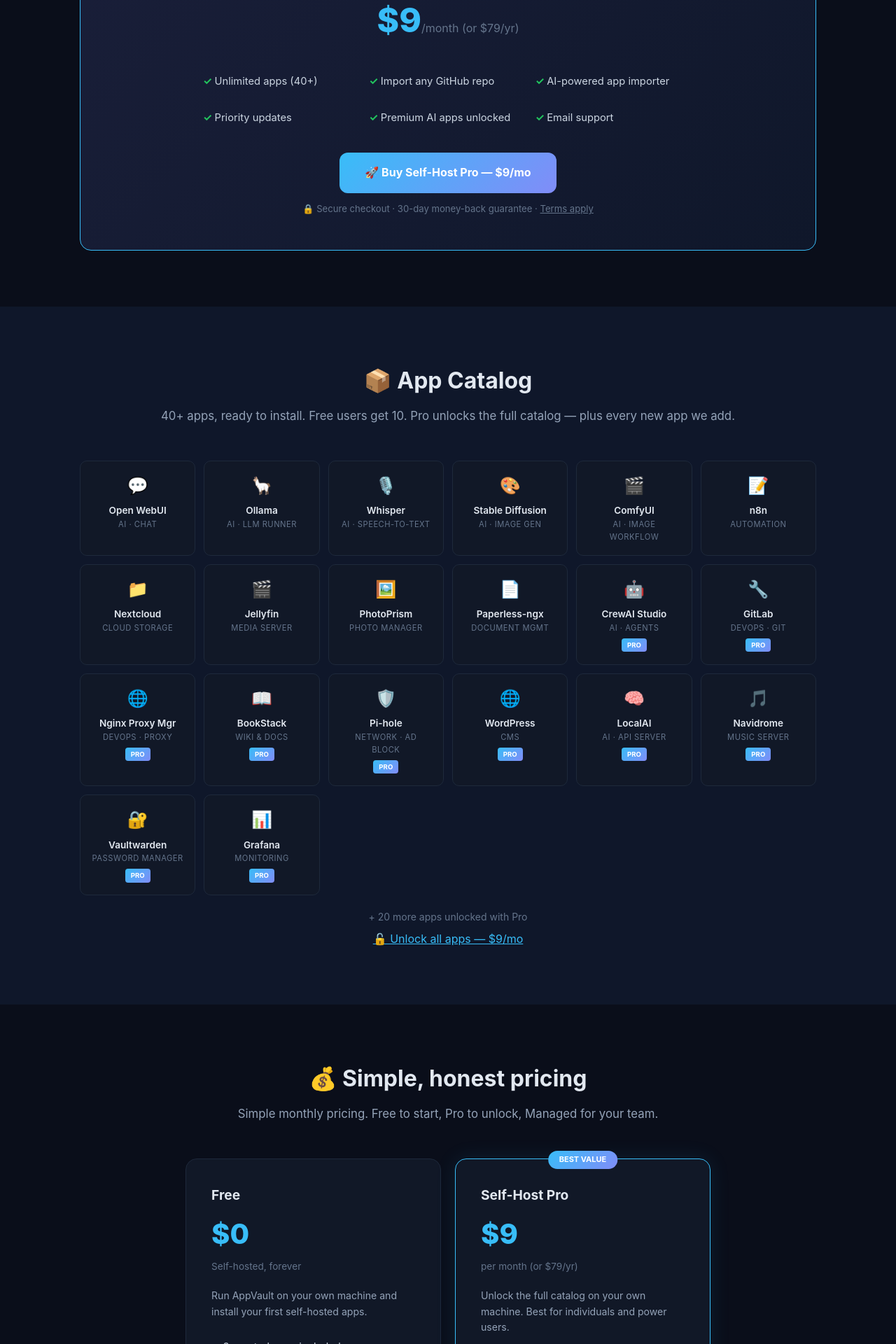
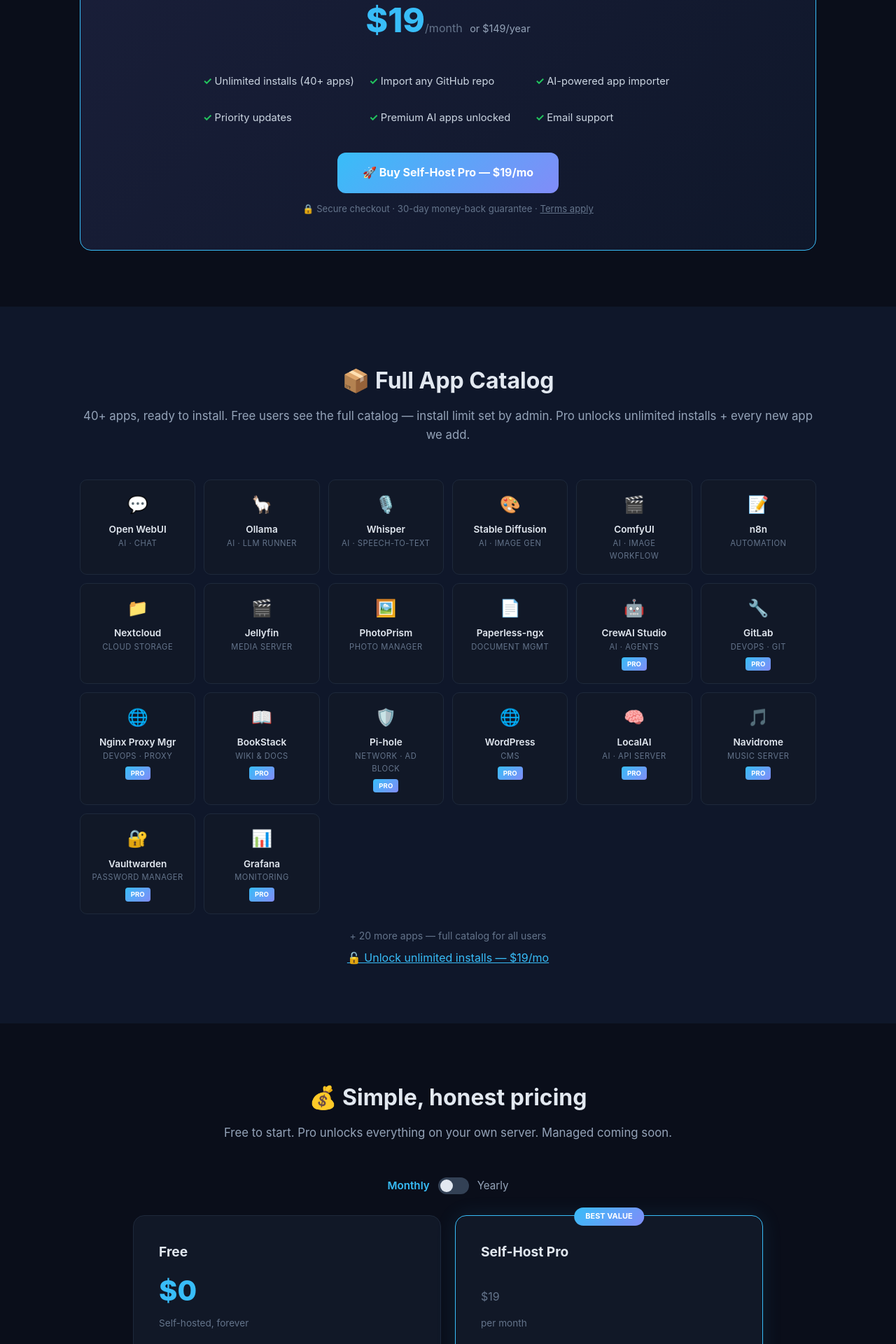
Before and after one commit to Sectutor/appvault-cloud, a FastAPI app: page /pricing in a window 1280 px wide. Shown: the part 2600-4520 px from the top of the page at 70% size. Run offline with FastAPI, Linux system fonts and the light colour scheme; parts of the project's set-up code (start-up, migrations or seed data) failed here and were passed over; some libraries are stand-ins or nearby versions.

Commit message:
pricing: $19/mo + $149/yr, monthly/annual toggle, checkout wiring

```diff
--- a/main.py
+++ b/main.py
@@ -885,8 +885,10 @@
 STRIPE_SECRET_KEY = os.getenv("STRIPE_SECRET_KEY", "")
 STRIPE_WEBHOOK_SECRET = os.getenv("STRIPE_WEBHOOK_SECRET", "")
 DOMAIN = os.getenv("DOMAIN", "appvault.airepoindex.com")
+STRIPE_PRICE_PRO = os.getenv("STRIPE_PRICE_PRO", "price_xxx_pro")
+STRIPE_PRICE_PRO_YEARLY = os.getenv("STRIPE_PRICE_PRO_YEARLY", "price_xxx_pro_yearly")
+# Starter/Power tiers deprecated — kept for backward compat (not in checkout)
 STRIPE_PRICE_STARTER = os.getenv("STRIPE_PRICE_STARTER", "price_xxx_starter")
-STRIPE_PRICE_PRO = os.getenv("STRIPE_PRICE_PRO", "price_xxx_pro")
 STRIPE_PRICE_POWER = os.getenv("STRIPE_PRICE_POWER", "price_xxx_power")
 SMTP_HOST = os.getenv("SMTP_HOST", "")
 SMTP_PORT = int(os.getenv("SMTP_PORT", "587"))
@@ -1209,39 +1211,49 @@
 
 @app.post("/api/checkout")
 async def create_checkout(request: Request):
-    """Create Stripe Checkout session."""
+    """Create Stripe Checkout session. Tiers: pro (monthly/yearly)."""
     import stripe
     stripe.api_key = STRIPE_SECRET_KEY
     body = await request.json()
-    tier = body.get("tier", "starter")
+    tier = body.get("tier", "pro")
+    billing = body.get("billing", "monthly")  # monthly | yearly
     email = body.get("email")
     if not email:
         raise HTTPException(status_code=400, detail="email is required")
-    prices = {"starter": STRIPE_PRICE_STARTER, "pro": STRIPE_PRICE_PRO, "power": STRIPE_PRICE_POWER}
-    price_id = prices.get(tier, prices["starter"])
+
+    # Resolve price: only "pro" tier is purchasable; yearly uses annual price
+    if tier == "pro" and billing == "yearly":
+        price_id = STRIPE_PRICE_PRO_YEARLY
+    elif tier == "pro":
+        price_id = STRIPE_PRICE_PRO
+    else:
+        # Legacy tiers (starter/power) are deprecated — route to pro monthly
+        price_id = STRIPE_PRICE_PRO
+
     if not price_id or price_id.startswith("price_xxx"):
         raise HTTPException(status_code=503, detail="Checkout not configured yet (missing Stripe price)")
 
     instance_id = str(uuid.uuid4())
     db = get_db()
-    db.execute("INSERT INTO instances (id, email, tier, status) VALUES (?, ?, ?, 'pending')", (instance_id, email, tier))
+    db.execute("INSERT INTO instances (id, email, tier, status) VALUES (?, ?, ?, 'pending')",
+               (instance_id, email, f"{tier}-{billing}"))
     db.commit()
     db.close()
 
     try:
         session = stripe.checkout.Session.create(
             payment_method_types=["card"],
-            line_items=[{"price": prices[tier], "quantity": 1}],
+            line_items=[{"price": price_id, "quantity": 1}],
             mode="subscription",
             success_url=f"https://{DOMAIN}/dashboard",
             cancel_url=f"https://{DOMAIN}",
             customer_email=email,
-            metadata={"instance_id": instance_id, "tier": tier, "email": email},
+            metadata={"instance_id": instance_id, "tier": tier, "billing": billing, "email": email},
         )
     except Exception as e:
         print(f"[stripe] Checkout session creation failed: {e}", flush=True)
         raise HTTPException(status_code=500, detail=f"Checkout session creation failed: {str(e)}")
-    _audit("checkout.created", f"{tier} {email}")
+    _audit("checkout.created", f"{tier}-{billing} {email}")
     return JSONResponse({"url": session.url})
 
 @app.get("/api/status/{instance_id}")
--- a/templates/landing.html
+++ b/templates/landing.html
@@ -96,7 +96,7 @@
         .app-tag .pro-badge { display: inline-block; padding: 2px 8px; border-radius: 4px; background: linear-gradient(135deg, #38bdf8, #818cf8); color: #fff; font-size: 0.6rem; font-weight: 700; margin-top: 4px; }
 
         /* Pricing Tables */
-        .pricing-grid { display: grid; grid-template-columns: repeat(auto-fit, minmax(300px, 1fr)); gap: 20px; max-width: 750px; margin: 0 auto; }
+        .pricing-grid { display: grid; grid-template-columns: repeat(auto-fit, minmax(300px, 1fr)); gap: 20px; max-width: 900px; margin: 0 auto; }
         .plan { background: #111827; border: 1px solid #1e293b; border-radius: 16px; padding: 36px; text-align: left; }
         .plan.featured { border-color: #38bdf8; box-shadow: 0 0 30px rgba(56,189,248,0.1); position: relative; }
         .plan.featured .badge { position: absolute; top: -12px; left: 50%; transform: translateX(-50%); background: linear-gradient(135deg, #38bdf8, #818cf8); padding: 4px 16px; border-radius: 20px; font-size: 11px; font-weight: 700; color: #fff; }
@@ -110,6 +110,17 @@
         .plan ul li.disabled { color: #475569; }
         .plan ul li.disabled:before { content: '✗ '; color: #ef4444; }
         .plan .btn { width: 100%; text-align: center; margin-top: 16px; }
+
+        /* Billing toggle */
+        .billing-toggle { display: flex; align-items: center; justify-content: center; gap: 12px; margin-bottom: 30px; font-size: 0.95rem; color: #94a3b8; }
+        .billing-toggle .switch { position: relative; width: 44px; height: 24px; background: #334155; border-radius: 12px; cursor: pointer; transition: background 0.2s; }
+        .billing-toggle .switch::after { content: ''; position: absolute; top: 3px; left: 3px; width: 18px; height: 18px; background: #e2e8f0; border-radius: 50%; transition: transform 0.2s; }
+        .billing-toggle .switch.active { background: #38bdf8; }
+        .billing-toggle .switch.active::after { transform: translateX(20px); }
+        .billing-toggle .save { color: #22c55e; font-weight: 600; font-size: 0.85rem; }
+        .price-monthly, .price-yearly { transition: opacity 0.2s; }
+        .hidden { display: none !important; }
+        .billing-label.active-label { color: #38bdf8; font-weight: 600; }
 
         /* Testimonials */
         .testimonials { display: grid; grid-template-columns: repeat(auto-fit, minmax(300px, 1fr)); gap: 20px; }
@@ -183,7 +194,7 @@
       <strong>Windows (PowerShell):</strong> PS&gt; irm https://raw.githubusercontent.com/Sectutor/appvault-agent/main/install.ps1 | iex<br>
       <strong>macOS / Linux:</strong> $ bash -c "$(curl -fsSL https://raw.githubusercontent.com/Sectutor/appvault-agent/main/install.sh)"
     </div>
-    <p style="font-size:13px;color:#64748b;margin-bottom:20px;">Installs Docker automatically (~600 MB first run). Works on Windows, Mac & Linux. Everything stays up to date. After installing, apply your license key (Settings &rarr; License) to unlock the full catalog.</p>
+    <p style="font-size:13px;color:#64748b;margin-bottom:20px;">Installs Docker automatically (~600 MB first run). Works on Windows, Mac & Linux. Everything stays up to date. After installing, apply your license key (Settings &rarr; License) to unlock unlimited installs.</p>
     <div class="stats">
         <span>⭐ <strong>4.9/5</strong> rating</span>
         <span>👥 <strong>2,400+</strong> installs</span>
@@ -249,7 +260,7 @@
             <div class="step">
                 <div class="num">3</div>
                 <h3>Browse the app store</h3>
-                <p>Open AppVault and browse 40+ AI tools. Free users get 10. Upgrade to Pro to unlock all.</p>
+                <p>Open AppVault and browse 40+ apps. Free users see the full catalog. Upgrade to Pro for unlimited installs.</p>
             </div>
             <div class="step">
                 <div class="num">4</div>
@@ -264,17 +275,17 @@
     <div class="container">
         <div class="pro-banner">
             <h2>🔓 Unlock Everything with Pro</h2>
-            <p class="section-sub">AppVault Self-Host Pro — On your own machine, full catalog. Simple $9/month subscription.</p>
-            <div class="price">$9<span>/month (or $79/yr)</span></div>
+            <p class="section-sub">AppVault Self-Host Pro — On your own machine, full catalog. Per-server subscription.</p>
+            <div class="price">$19<span>/month</span> <span style="font-size:0.9rem;color:#94a3b8;">or $149/year</span></div>
             <ul class="features-list">
-                <li>Unlimited apps (40+)</li>
+                <li>Unlimited installs (40+ apps)</li>
                 <li>Import any GitHub repo</li>
                 <li>AI-powered app importer</li>
                 <li>Priority updates</li>
                 <li>Premium AI apps unlocked</li>
                 <li>Email support</li>
             </ul>
-            <a href="#pricing" class="btn-primary">🚀 Buy Self-Host Pro — $9/mo</a>
+            <a href="#pricing" class="btn-primary">🚀 Buy Self-Host Pro — $19/mo</a>
             <p class="fineprint">🔒 Secure checkout · 30-day money-back guarantee · <a href="#" style="color:#64748b;">Terms apply</a></p>
         </div>
     </div>
@@ -282,8 +293,8 @@
 
 <section id="apps" style="background:#0f172a;">
     <div class="container">
-        <h2>📦 App Catalog</h2>
-        <p class="section-sub">40+ apps, ready to install. Free users get 10. Pro unlocks the full catalog — plus every new app we add.</p>
+        <h2>📦 Full App Catalog</h2>
+        <p class="section-sub">40+ apps, ready to install. Free users see the full catalog — install limit set by admin. Pro unlocks unlimited installs + every new app we add.</p>
         <div class="apps-grid">
             <div class="app-tag"><div class="emoji">💬</div><div class="name">Open WebUI</div><div class="cat">AI · Chat</div></div>
             <div class="app-tag"><div class="emoji">🦙</div><div class="name">Ollama</div><div class="cat">AI · LLM runner</div></div>
@@ -306,93 +317,74 @@
             <div class="app-tag"><div class="emoji">🔐</div><div class="name">Vaultwarden</div><div class="cat">Password manager</div><div class="pro-badge">PRO</div></div>
             <div class="app-tag"><div class="emoji">📊</div><div class="name">Grafana</div><div class="cat">Monitoring</div><div class="pro-badge">PRO</div></div>
         </div>
-        <p style="text-align:center;margin-top:20px;color:#64748b;font-size:14px;">+ 20 more apps unlocked with Pro</p>
-        <p style="text-align:center;margin-top:8px;"><a href="#pricing" style="color:#38bdf8;">🔓 Unlock all apps — $9/mo</a></p>
+        <p style="text-align:center;margin-top:20px;color:#64748b;font-size:14px;">+ 20 more apps — full catalog for all users</p>
+        <p style="text-align:center;margin-top:8px;"><a href="#pricing" style="color:#38bdf8;">🔓 Unlock unlimited installs — $19/mo</a></p>
     </div>
 </section>
 
 <section id="pricing">
     <div class="container">
         <h2>💰 Simple, honest pricing</h2>
-        <p class="section-sub">Simple monthly pricing. Free to start, Pro to unlock, Managed for your team.</p>
+        <p class="section-sub">Free to start. Pro unlocks everything on your own server. Managed coming soon.</p>
+        <div class="billing-toggle">
+            <span class="billing-label monthly active-label">Monthly</span>
+            <div class="switch" id="billingSwitch" onclick="toggleBilling()"></div>
+            <span class="billing-label yearly">Yearly</span>
+            <span class="save hidden" id="saveBadge" style="color:#22c55e;font-weight:600;font-size:0.8rem;">Save 35%</span>
+        </div>
         <div class="pricing-grid">
             <div class="plan">
                 <h3>Free</h3>
                 <div class="price">$0</div>
                 <div class="subprice">Self-hosted, forever</div>
-                <p style="font-size:0.88rem;color:#94a3b8;margin-bottom:16px;">Run AppVault on your own machine and install your first self-hosted apps.</p>
+                <p style="font-size:0.88rem;color:#94a3b8;margin-bottom:16px;">Run AppVault on your own machine. Full catalog visible — install limit set by admin.</p>
                 <ul>
-                    <li>3 curated apps included</li>
-                    <li>All core features</li>
+                    <li>Full app catalog (40+ apps)</li>
+                    <li>Admin-regulated install limit</li>
                     <li>Auto Docker setup</li>
                     <li>Community support</li>
-                    <li class="disabled">Full catalog</li>
-                    <li class="disabled">Security + Tailscale</li>
+                    <li class="disabled">Unlimited installs</li>
+                    <li class="disabled">Priority support</li>
                 </ul>
-                <a href="#install" class="btn-primary btn" style="display:inline-block;text-align:center;">Download Free</a>
+                <a href="#install" class="btn-outline btn" style="display:inline-block;text-align:center;border-color:#334155;">Download Free</a>
             </div>
             <div class="plan featured">
                 <div class="badge">BEST VALUE</div>
                 <h3>Self-Host Pro</h3>
-                <div class="price">$9</div>
-                <div class="subprice">per month (or $79/yr)</div>
-                <p style="font-size:0.88rem;color:#94a3b8;margin-bottom:16px;">Unlock the full catalog on your own machine. Best for individuals and power users.</p>
+                <div class="price">
+                    <span class="price-monthly">$19</span><span class="price-yearly hidden">$149</span>
+                </div>
+                <div class="subprice">
+                    <span class="price-monthly">per month</span><span class="price-yearly hidden">per year</span>
+                </div>
+                <p style="font-size:0.88rem;color:#94a3b8;margin-bottom:16px;">Unlimited installs on your own server. One license per server.</p>
                 <ul>
-                    <li>Full catalog (40+ apps)</li>
+                    <li>Unlimited installs</li>
                     <li>Import any GitHub repo</li>
                     <li>AI-powered app importer</li>
                     <li>Security tab + Tailscale</li>
-                    <li>Premium AI apps unlocked</li>
-                    <li>Priority support</li>
+                    <li>Auto-updates</li>
+                    <li>Priority email support</li>
                 </ul>
-                <a href="#pricing-cta" class="btn-primary btn" style="display:inline-block;text-align:center;">Upgrade - $9/mo</a>
+                <button class="btn-primary btn" style="display:inline-block;text-align:center;cursor:pointer;" onclick="startCheckout('pro')">🚀 Buy Pro — <span class="btn-price">$19/mo</span></button>
             </div>
-            <div class="plan">
-                <h3>Managed Starter</h3>
-                <div class="price">$79</div>
-                <div class="subprice">per month</div>
-                <p style="font-size:0.88rem;color:#94a3b8;margin-bottom:16px;">We host and secure AppVault for you on a private tailnet VPS. Up to 3 users, 5 concurrent apps.</p>
+            <div class="plan" style="opacity:0.7;">
+                <h3>Managed</h3>
+                <div class="price">—</div>
+                <div class="subprice">Coming soon</div>
+                <p style="font-size:0.88rem;color:#94a3b8;margin-bottom:16px;">We host and manage AppVault for you on a private VPS. Join the waitlist.</p>
                 <ul>
-                    <li>Hosted on a private VPS</li>
-                    <li>Up to 3 users</li>
-                    <li>5 concurrent apps</li>
-                    <li>Security hardening + Tailscale</li>
-                    <li>Backups</li>
+                    <li>Hosted on private VPS</li>
+                    <li>Tailnet-secured</li>
+                    <li>Backups + monitoring</li>
                     <li>Setup + support</li>
+                    <li class="disabled">Available Q4 2026</li>
                 </ul>
-                <a href="#pricing-cta" class="btn-primary btn" style="display:inline-block;text-align:center;">Get Started</a>
+                <a href="#faq" class="btn-outline btn" style="display:inline-block;text-align:center;border-color:#334155;">Join Waitlist</a>
             </div>
-            <div class="plan">
-                <h3>Managed Business</h3>
-                <div class="price">$149</div>
-                <div class="subprice">per month</div>
-                <p style="font-size:0.88rem;color:#94a3b8;margin-bottom:16px;">For small teams. Up to 10 users, 15 concurrent apps, priority support.</p>
-                <ul>
-                    <li>Hosted on a private VPS</li>
-                    <li>Up to 10 users</li>
-                    <li>15 concurrent apps</li>
-                    <li>Security hardening + Tailscale</li>
-                    <li>Backups + monitoring</li>
-                    <li>Priority support</li>
-                </ul>
-                <a href="#pricing-cta" class="btn-primary btn" style="display:inline-block;text-align:center;">Get Started</a>
-            </div>
-            <div class="plan">
-                <h3>Managed Power</h3>
-                <div class="price">$299</div>
-                <div class="subprice">per month</div>
-                <p style="font-size:0.88rem;color:#94a3b8;margin-bottom:16px;">10-50 users, unlimited concurrent apps, white-glove onboarding.</p>
-                <ul>
-                    <li>Hosted on a private VPS</li>
-                    <li>10-50 users</li>
-                    <li>Unlimited concurrent apps</li>
-                    <li>Security hardening + Tailscale</li>
-                    <li>Backups + monitoring</li>
-                    <li>White-glove onboarding + SLA</li>
-                </ul>
-                <a href="#pricing-cta" class="btn-primary btn" style="display:inline-block;text-align:center;">Contact Sales</a>
-            </div>
-        </div></section>
+        </div>
+    </div>
+</section>
 
 <section style="background:#0f172a;">
     <div class="container">
@@ -406,7 +398,7 @@
             </div>
             <div class="testimonial">
                 <div class="stars">★★★★★</div>
-                <blockquote>"At $9/mo it's a steal. I've got Stable Diffusion, Open WebUI, and n8n all running. <em>No cloud costs whatsoever.</em>"</blockquote>
+                <blockquote>"At $19/mo it's a steal. I've got Stable Diffusion, Open WebUI, and n8n all running on my own server. <em>No cloud costs whatsoever.</em>"</blockquote>
                 <div class="author"><strong>Sara L.</strong><br>Freelance Designer, Berlin</div>
             </div>
             <div class="testimonial">
@@ -441,7 +433,11 @@
             </div>
             <div class="faq-item">
                 <div class="q">How does the Pro license work?</div>
-                <div class="a">You'll receive a license key via email instantly. Enter it in AppVault and all 40+ apps unlock immediately. Every new app we add in the future is included — no extra charge, ever.</div>
+                <div class="a">After purchase you get a license key via email instantly. One license = one server. Enter it in AppVault and all 40+ apps unlock with unlimited installs. Need more servers? Buy another license — each one binds to a different machine.</div>
+            </div>
+            <div class="faq-item">
+                <div class="q">What does the Free tier include?</div>
+                <div class="a">Free users see the full 40+ app catalog (same as Pro). The install limit is set by the admin — you can browse everything and install up to the admin-defined cap. Upgrade to Pro to remove the cap and get unlimited installs.</div>
             </div>
             <div class="faq-item">
                 <div class="q">Can I get a refund?</div>
@@ -449,7 +445,7 @@
             </div>
             <div class="faq-item">
                 <div class="q">Can I use it on multiple machines?</div>
-                <div class="a">Self-Host Pro covers one user on your own machine. Need multi-user or hosted? Our Managed tiers (Business/Power) cover up to 50 users on a private, tailnet-secured VPS.</div>
+                <div class="a">Self-Host Pro covers one server per license. Buy a license for each machine you want to run AppVault on. Each license key binds to the first server that activates it. Managed (hosted) is coming Q4 2026.</div>
             </div>
         </div>
     </div>
@@ -479,5 +475,37 @@
     <p style="margin-top:6px;">© 2026 · Built with ♥ for the open-source AI community</p>
 </footer>
 
+<script>
+function toggleBilling() {
+    var sw = document.getElementById('billingSwitch');
+    var isYearly = sw.classList.toggle('active');
+    document.getElementById('saveBadge').classList.toggle('hidden', !isYearly);
+    var monthlyEls = document.querySelectorAll('.price-monthly');
+    var yearlyEls = document.querySelectorAll('.price-yearly');
+    monthlyEls.forEach(function(el) { el.classList.toggle('hidden', isYearly); });
+    yearlyEls.forEach(function(el) { el.classList.toggle('hidden', !isYearly); });
+    var btnLabel = document.querySelector('.btn-price');
+    if (btnLabel) btnLabel.textContent = isYearly ? '$149/yr' : '$19/mo';
+    document.querySelectorAll('.billing-label').forEach(function(el) {
+        el.classList.toggle('active-label', (isYearly && el.classList.contains('yearly')) || (!isYearly && el.classList.contains('monthly')));
+    });
+}
+function startCheckout(tier) {
+    var yearly = document.getElementById('billingSwitch').classList.contains('active');
+    var billing = yearly ? 'yearly' : 'monthly';
+    var email = prompt('Your email for the license key:');
+    if (!email || !email.includes('@')) { alert('Please enter a valid email.'); return; }
+    fetch('/api/checkout', {
+        method: 'POST',
+        headers: {'Content-Type': 'application/json'},
+        body: JSON.stringify({tier: tier, billing: billing, email: email})
+    }).then(function(r){return r.json()}).then(function(d){
+        if (d.url) window.location = d.url;
+        else if (d.detail) alert('Checkout error: ' + d.detail);
+        else alert('Unexpected error starting checkout.');
+    }).catch(function(e){ alert('Network error: ' + e); });
+}
+</script>
+
 </body>
 </html>
```
